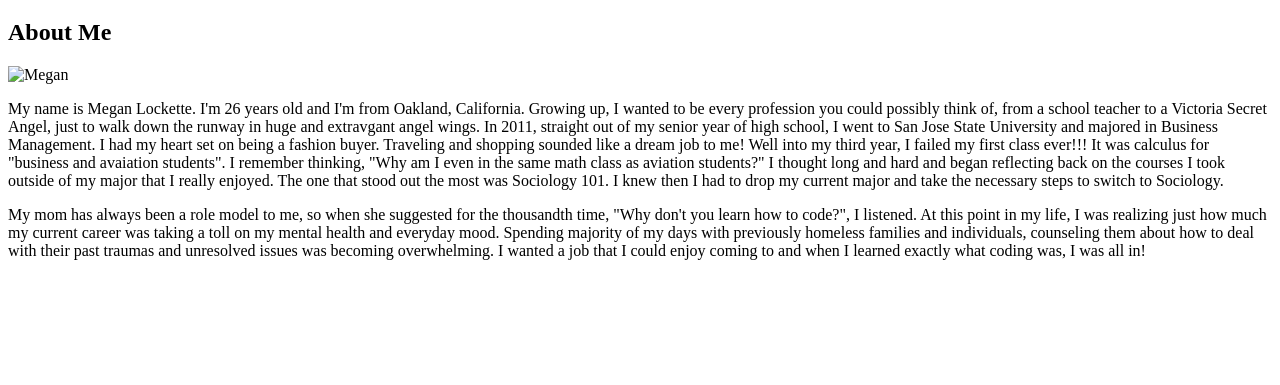
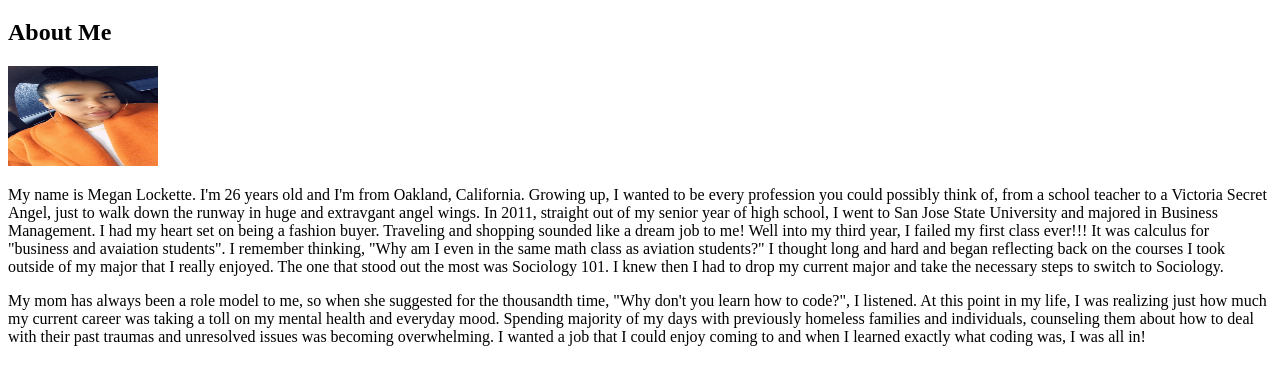
Before and after one commit to meganlockette/Basic-Portfolio, a plain HTML site: page index.html in a window 1280 px wide. Shown: the part 61-446 px from the top of the page. Drawn offline with Linux system fonts and the light colour scheme.

Commit message:
final edits on index html

```diff
--- a/index.html
+++ b/index.html
@@ -17,8 +17,8 @@
         <![endif]-->
         <h1>Megan Lockette</h1>
         <h2>About Me</h2>
-
-        <img src="orangeml.jpg" alt="Megan" height="100" width="50">
+        <!--LINK IMG TO DOC, FOR HELP USE GOOGLE-->
+        <img src="assets/images/orangeml.jpg" alt="Megan" height="100" width="150">
 
         <p>
             My name is Megan Lockette. I'm 26 years old and I'm from Oakland, California. Growing up, I wanted to be every profession you could possibly think of, from a school teacher to a Victoria Secret Angel, just to walk down the runway in huge and extravgant angel wings. In 2011, straight out of my senior year of high school, I went to San Jose State University and majored in Business Management. I had my heart set on being a fashion buyer. Traveling and shopping sounded like a dream job to me! Well into my third year, I failed my first class ever!!! It was calculus for "business and avaiation students". I remember thinking, "Why am I even in the same math class as aviation students?" I thought long and hard and began reflecting back on the courses I took outside of my major that I really enjoyed. The one that stood out the most was Sociology 101. I knew then I had to drop my current major and take the necessary steps to switch to Sociology.
```
Also changed, not shown: assets/images/orangeml.jpg (added).
